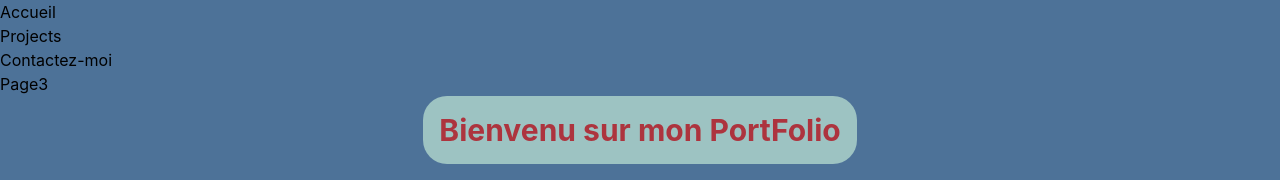
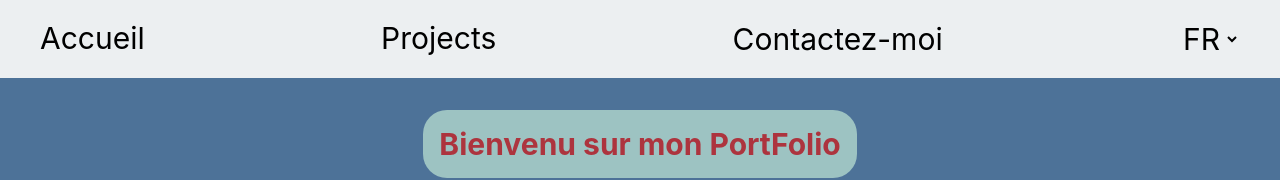
Before and after one commit to KevinLavigne/Checkpoint-4, a React (Vite) app in the folder frontend/: page / in a window 1280 px wide. Shown: the top 180 px of the page. Built offline with nearby package versions, Linux system fonts and the light colour scheme; no server answers.

Commit message:
navbar done

```diff
--- a/frontend/src/components/NavBar.jsx
+++ b/frontend/src/components/NavBar.jsx
@@ -1,14 +1,14 @@
 import { HashLink as NavLink } from "react-router-hash-link";
 import { useContext } from "react";
 import ExportContext from "../contexts/Context";
-import Formulaire from "./Counter";
+import Formulaire from "./Formulaire";
 
 function NavBar() {
   const { handleForm, isFormOpen } = useContext(ExportContext.Context);
   return (
     <>
       {isFormOpen && <Formulaire />}
-      <ul>
+      <ul className="flex justify-between py-5 px-10 text-3xl bg-gris mb-8">
         <NavLink to="/">
           <li>Accueil</li>
         </NavLink>
@@ -18,9 +18,10 @@ function NavBar() {
         <button type="button" onClick={() => handleForm()}>
           <li>Contactez-moi</li>
         </button>
-        <NavLink to="/Page3">
-          <li>Page3</li>
-        </NavLink>
+        <select className="bg-gris">
+          <option value="1"> FR </option>
+          <option value="2"> EN </option>
+        </select>
       </ul>
     </>
   );
```
Also changed, not shown: frontend/src/components/Formulaire.jsx (renamed from frontend/src/components/Counter.jsx).
